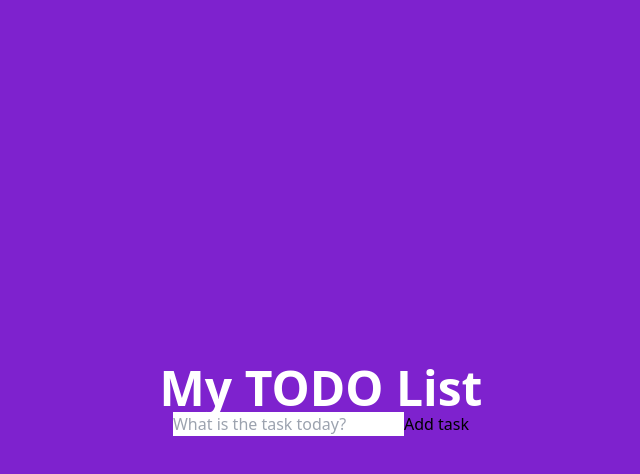
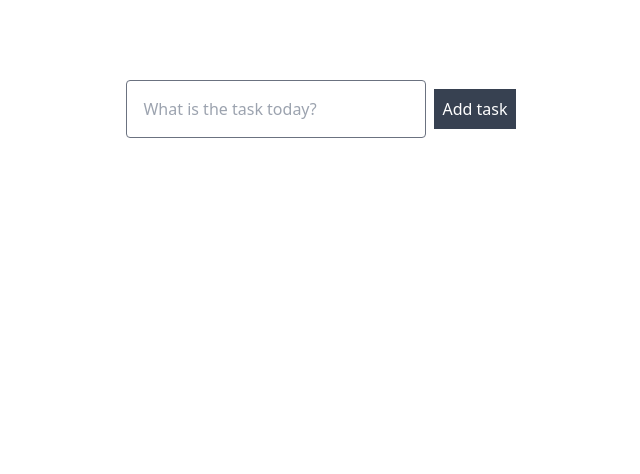
Before and after one commit to Ewesit/todo-list, a React (Vite) app: page / in a window 1280 px wide. Shown: the top 474 px of the page, without its empty margins (319-959 px from the left). Built offline with nearby package versions, Linux system fonts and the light colour scheme.

Commit message:
style form and button

```diff
--- a/index.html
+++ b/index.html
@@ -4,11 +4,12 @@
     <meta charset="UTF-8" />
     <link rel="icon" type="image/svg+xml" href="/vite.svg" />
     <meta name="viewport" content="width=device-width, initial-scale=1.0" />
-    <link href="https://cdn.jsdelivr.net/npm/tailwindcss@2.2.19/dist/tailwind.min.css" rel="stylesheet">
+    <script src="https://cdn.tailwindcss.com"></script>
+    <!-- <link href="https://cdn.jsdelivr.net/npm/tailwindcss@2.2.19/dist/tailwind.min.css" rel="stylesheet"> -->
     <title>Vite + React</title>
 
   </head>
-  <body class="font-poppins bg-gray-100 m-0 p-0 box-border bg-purple-700 flex justify-center items-center h-screen">
+  <body>
     <div id="root"></div>
     <script type="module" src="/src/main.jsx"></script>
   </body>
--- a/src/components/TodoForm.jsx
+++ b/src/components/TodoForm.jsx
@@ -9,10 +9,12 @@ const TodoForm = () => {
     }
 
     return(
-        <form className="TodoForm" onSubmit={handleSubmit}>
-            <input type="text" className="todo-input" placeholder="What is the task today?" onChange=
+        <form className="mb-4 font-primary w-full" onSubmit={handleSubmit}>
+            <input type="text" className="outline-none bg-transparent border border-gray-500 p-4 w-[300px]
+             text-white mb-8 rounded placeholder:text-gray-400"
+            placeholder='What is the task today?' onChange=
             {(e) => setValue(e.target.value)}/>
-            <button type="submit" className="todo-btn">Add task</button>
+            <button type="submit" className="bg-gray-700 border-none p-2 text-white cursor-pointer ml-2">Add task</button>
         </form>
     )
 }
```
